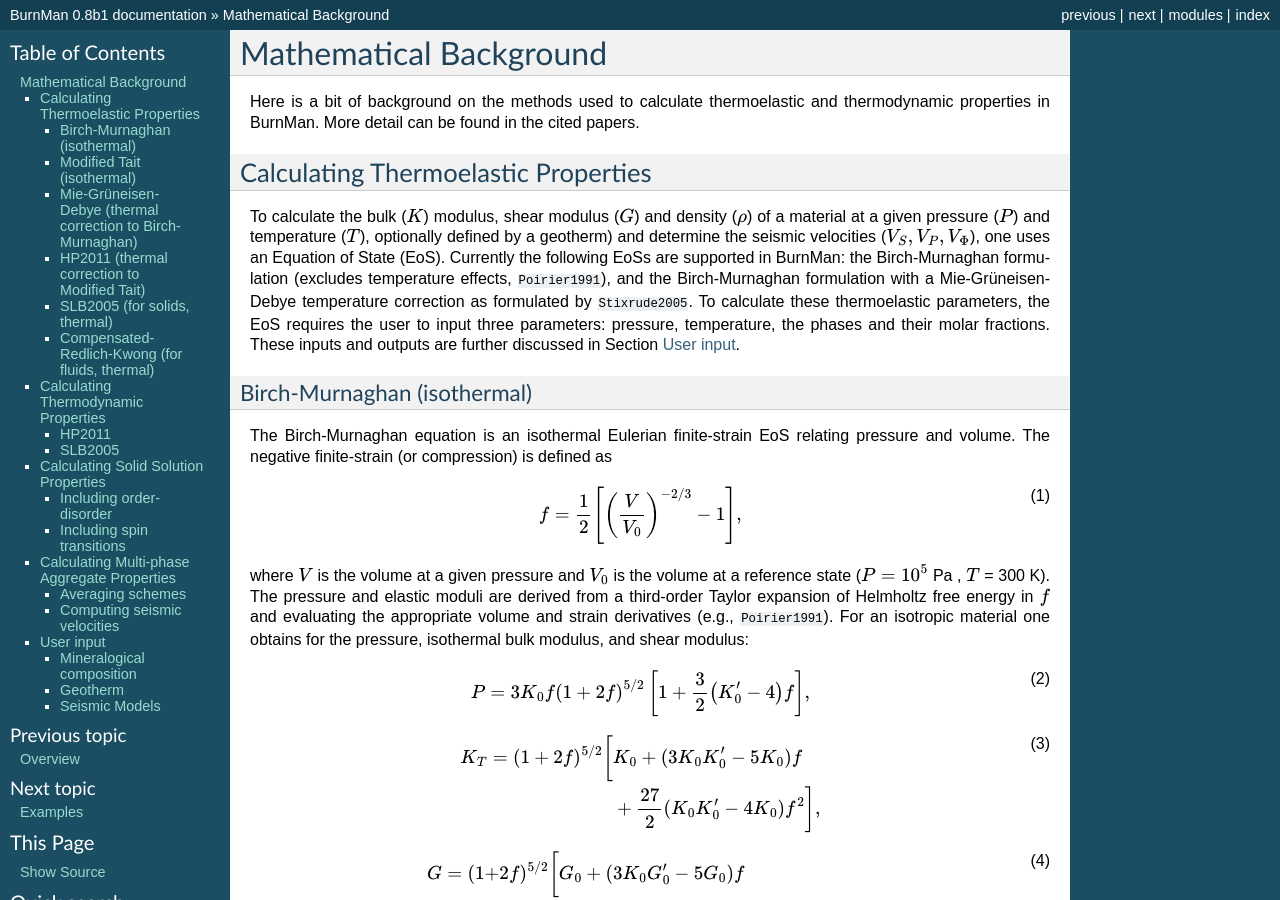
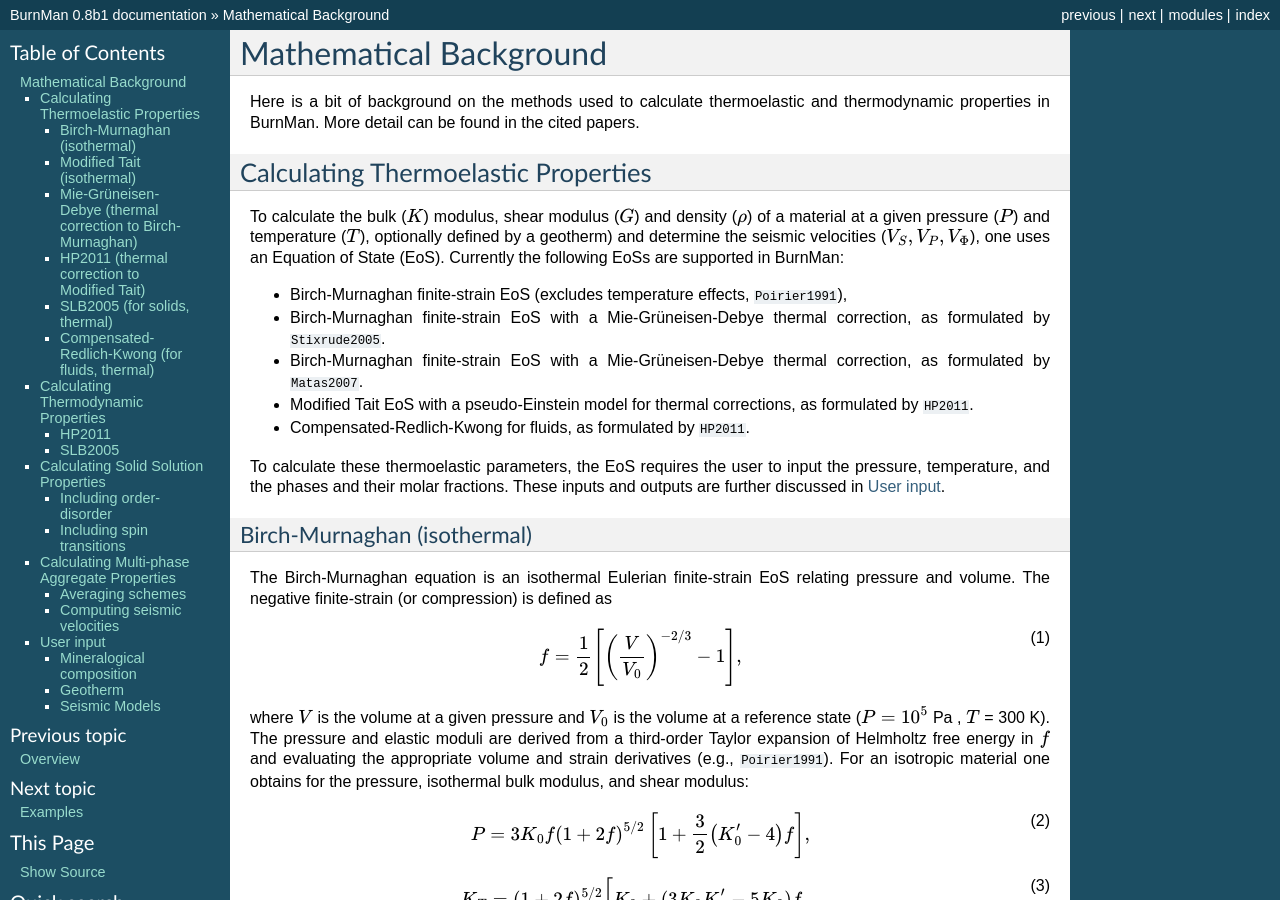
Before and after one commit to geodynamics/burnman, a Sphinx documentation site: the page built from sphinx/background.rst, in a window 1280 px wide and 900 px high. Built offline with Sphinx 7.4.7, drawn with Linux system fonts in a browser that asks for light colours; cross-references to code outside the pages are shown as plain code; the version number is read from the project's files by our own code; some of the changed text lies outside the part shown.

Commit message:
Update text

```diff
--- a/sphinx/background_thermoelastics.txt
+++ b/sphinx/background_thermoelastics.txt
@@ -8,14 +8,19 @@ To calculate the bulk (:math:`K`) modulus, shear modulus (:math:`G`) and
 density (:math:`\rho`) of a material at a given pressure (:math:`P`) and
 temperature (:math:`T`), optionally defined by a geotherm) and determine the
 seismic velocities (:math:`V_S, V_P, V_\Phi`), one uses an Equation of State
-(EoS).  Currently the following EoSs are supported in BurnMan: the
-Birch-Murnaghan formulation (excludes temperature effects,
-:cite:`Poirier1991`), and the Birch-Murnaghan formulation with a
-Mie-Grüneisen-Debye temperature correction as formulated by
-:cite:`Stixrude2005`.  To calculate these thermoelastic parameters, the EoS
-requires the user to input three parameters: pressure, temperature, the phases
+(EoS).  Currently the following EoSs are supported in BurnMan:
+
+* Birch-Murnaghan finite-strain EoS (excludes temperature effects, :cite:`Poirier1991`),
+* Birch-Murnaghan finite-strain EoS with a Mie-Grüneisen-Debye thermal correction, as formulated by :cite:`Stixrude2005`.
+* Birch-Murnaghan finite-strain EoS with a Mie-Grüneisen-Debye thermal correction, as formulated by :cite:`Matas2007`.
+* Modified Tait EoS with a pseudo-Einstein model for thermal corrections, as formulated by :cite:`HP2011`.
+* Compensated-Redlich-Kwong for fluids, as formulated by :cite:`HP2011`.
+
+
+To calculate these thermoelastic parameters, the EoS
+requires the user to input the pressure, temperature, and the phases
 and their molar fractions.  These inputs and outputs are further discussed in
-Section :ref:`ref-methods-user-input`.
+:ref:`ref-methods-user-input`.
 
 
 
--- a/sphinx/background_userinputs.txt
+++ b/sphinx/background_userinputs.txt
@@ -25,7 +25,7 @@ These minerals are "wrapped," so as to switch from the high spin to high spin mi
 While not realistic, for the sake of simplicity, the spin transitions are considered to be sharp at a given pressure.
 
 *Minerals depending on Fe partitioning* -- The wrapper function can partition iron, for example between ferropericlase, fp, and perovskite, pv.
-It requires the input of the iron mol fraction with regards to Mg, :math:`X_\mathrm{fp}` and :math:`X_\mathrm{pv}`, which then defines the chemistry of an Mg-Fe solid solution according to (:math:`\mathrm{Mg}_{1-X_{\mathrm{Fe}}^{\mathrm{fp}}}$,$\mathrm{Fe}_{X_{\mathrm{Fe}}^{\mathrm{fp}}}$)$\mathrm{O}$ or ($\mathrm{Mg}_{1-X_{\mathrm{Fe}}^{\mathrm{pv}}}$,$\mathrm{Fe}_{X_{\mathrm{Fe}}^{\mathrm{pv}}}$)$\mathrm{SiO_3}`.
+It requires the input of the iron mol fraction with regards to Mg, :math:`X_\mathrm{fp}` and :math:`X_\mathrm{pv}`, which then defines the chemistry of an Mg-Fe solid solution according to (:math:`\mathrm{Mg}_{1-X_{\mathrm{Fe}}^{\mathrm{fp}}},\mathrm{Fe}_{X_{\mathrm{Fe}}^{\mathrm{fp}}})\mathrm{O}` or :math:`(\mathrm{Mg}_{1-X_{\mathrm{Fe}}^{\mathrm{pv}}},\mathrm{Fe}_{X_{\mathrm{Fe}}^{\mathrm{pv}}})\mathrm{SiO_3}`.
 The iron mol fractions can be set to be constant or varying with P and T as needed.
 Alternatively one can calculate the iron mol fraction from the distribution coefficient :math:`K_D` defined as
 
```
